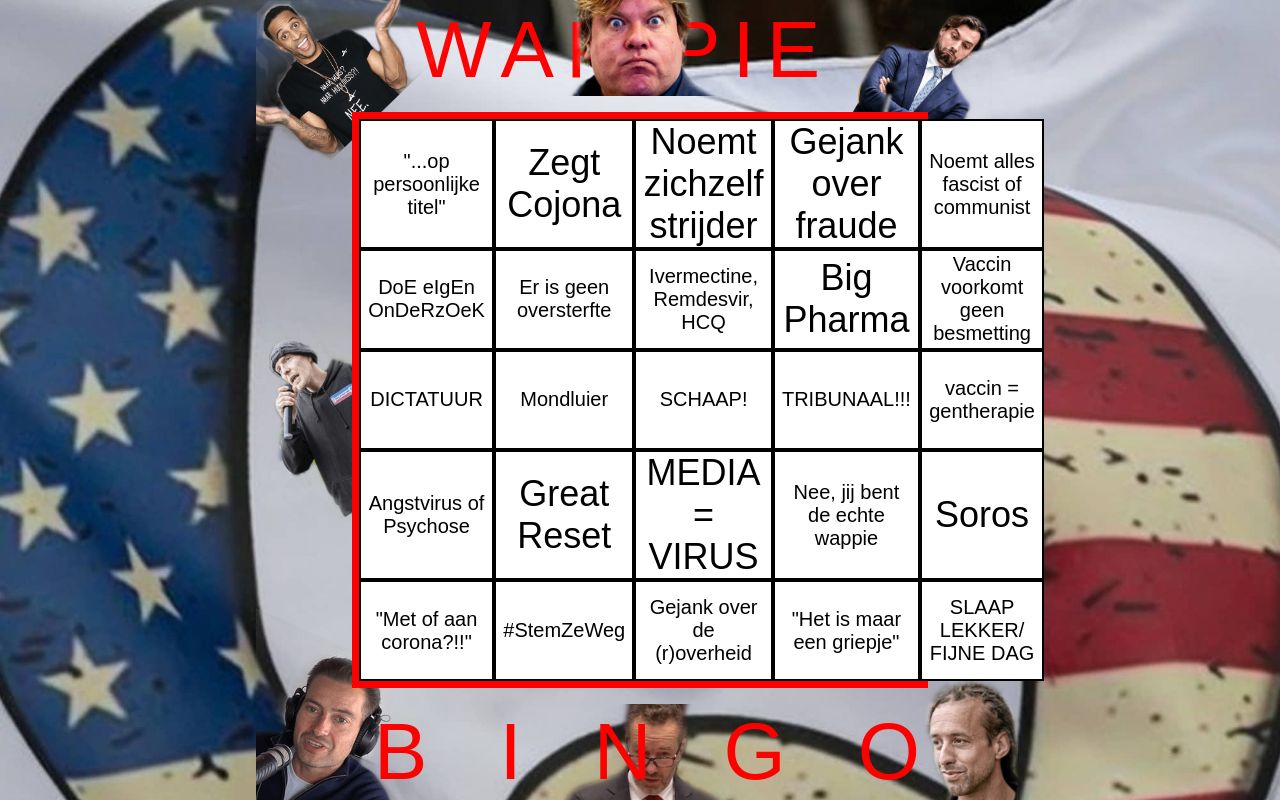
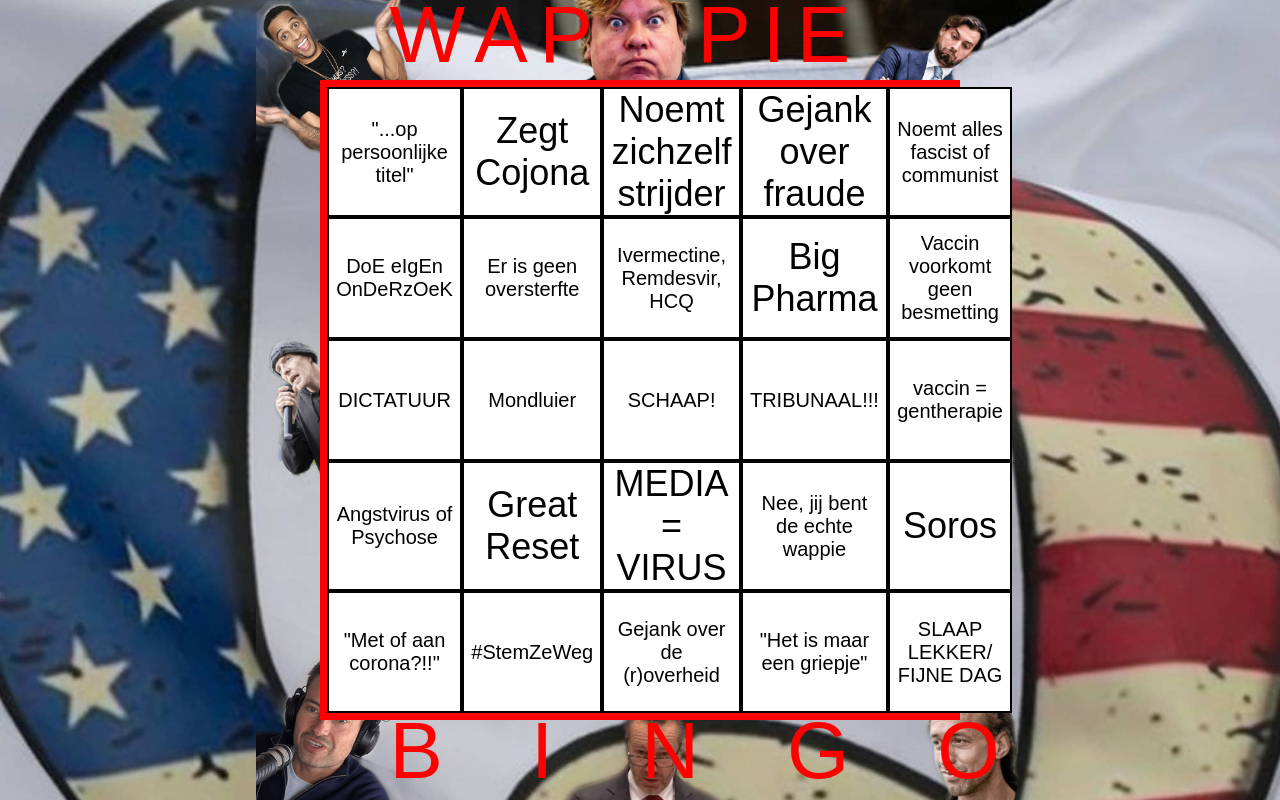
Before and after one commit to patrick-ve/persco-bingo, a Nuxt app: page / in a window 1280 px wide. Built offline with nearby package versions, Linux system fonts and the light colour scheme.

Commit message:
Update CSS, add Plausible.io tracking

```diff
--- a/app.html
+++ b/app.html
@@ -49,6 +49,7 @@ QQQQQQQWQQQWQQQQQQWQQQWQQQQQWQQQQQQQQQQQQQQQQWQQQQQWQQQWWWQQQQQQQQQQQQQQQWQ
   <html {{ HTML_ATTRS }}>
     <head {{ HEAD_ATTRS }}>
       {{ HEAD }}
+      <script async defer data-domain="wappie.bingo" src="https://plausible.io/js/plausible.js"></script>
     </head>
 
     <body {{ BODY_ATTRS }}>
--- a/pages/index.vue
+++ b/pages/index.vue
@@ -1,9 +1,5 @@
 <template>
   <main class="container">
-    <span class="container__wap js-wap">WAP</span>
-    <span class="container__pie js-pie">PIE</span>
-    <span class="container__bingo">BINGO</span>
-
     <div class="container__canvas"></div>
 
     <div class="container__wappie container__wappie--jayjay js-jayjay"></div>
@@ -18,6 +14,9 @@
     <div class="container__wappie container__wappie--tinus js-tinus"></div>
 
     <div class="container__grid">
+      <span class="container__wap js-wap">WAP</span>
+      <span class="container__pie js-pie">PIE</span>
+      <span class="container__bingo">BINGO</span>
       <button
         v-for="item in items"
         :key="item.id"
@@ -207,6 +206,10 @@ export default {
     }
   },
 
+  mounted() {
+    this.loadingAnimationHandler()
+  },
+
   methods: {
     beforeEnterAnimation(el) {
       gsap.set(el, { autoAlpha: 0 })
@@ -227,6 +230,18 @@ export default {
         ease: 'back',
         duration: 1.2,
         onComplete: done,
+      })
+    },
+
+    loadingAnimationHandler() {
+      const wap = this.$el.querySelector('.js-wap')
+      const pie = this.$el.querySelector('.js-pie')
+
+      gsap.to([wap, pie], {
+        yPercent: -115,
+        stagger: 0.5,
+        ease: 'expo.inOut',
+        delay: 0.8,
       })
     },
 
@@ -332,8 +347,8 @@ $color-white: #e0e0e2;
 
   &__wap {
     position: absolute;
-    left: 32.5vw;
-    top: 1.25vh;
+    left: 10%;
+    top: 0;
     font-size: 5rem;
     letter-spacing: 12px;
     color: red;
@@ -341,8 +356,8 @@ $color-white: #e0e0e2;
 
   &__pie {
     position: absolute;
-    right: 35vw;
-    top: 1.25vh;
+    right: 14.5%;
+    top: 0;
     font-size: 5rem;
     letter-spacing: 12px;
     color: red;
@@ -350,11 +365,10 @@ $color-white: #e0e0e2;
 
   &__bingo {
     position: absolute;
-    bottom: 1vh;
-    left: 56.5%;
-    transform: translate(-56.5%);
+    bottom: -12.5%;
+    left: 10%;
     font-size: 5rem;
-    letter-spacing: 72px;
+    letter-spacing: 88px;
     color: red;
     z-index: 10;
   }
@@ -444,8 +458,8 @@ $color-white: #e0e0e2;
     display: grid;
     grid-template-columns: repeat(5, 1fr);
     grid-template-rows: repeat(5, 1fr);
-    width: 45vw;
-    height: 45vw;
+    width: 80vh;
+    height: 80vh;
     text-align: center;
     border: 7px solid red;
   }
```
